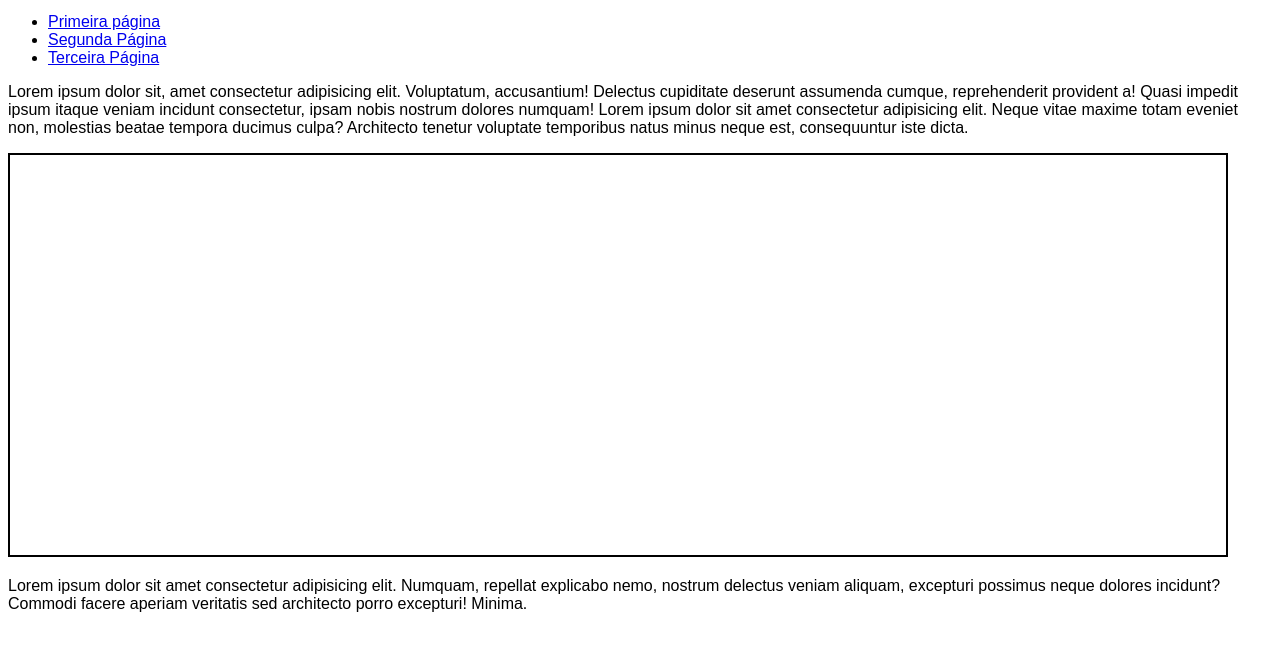
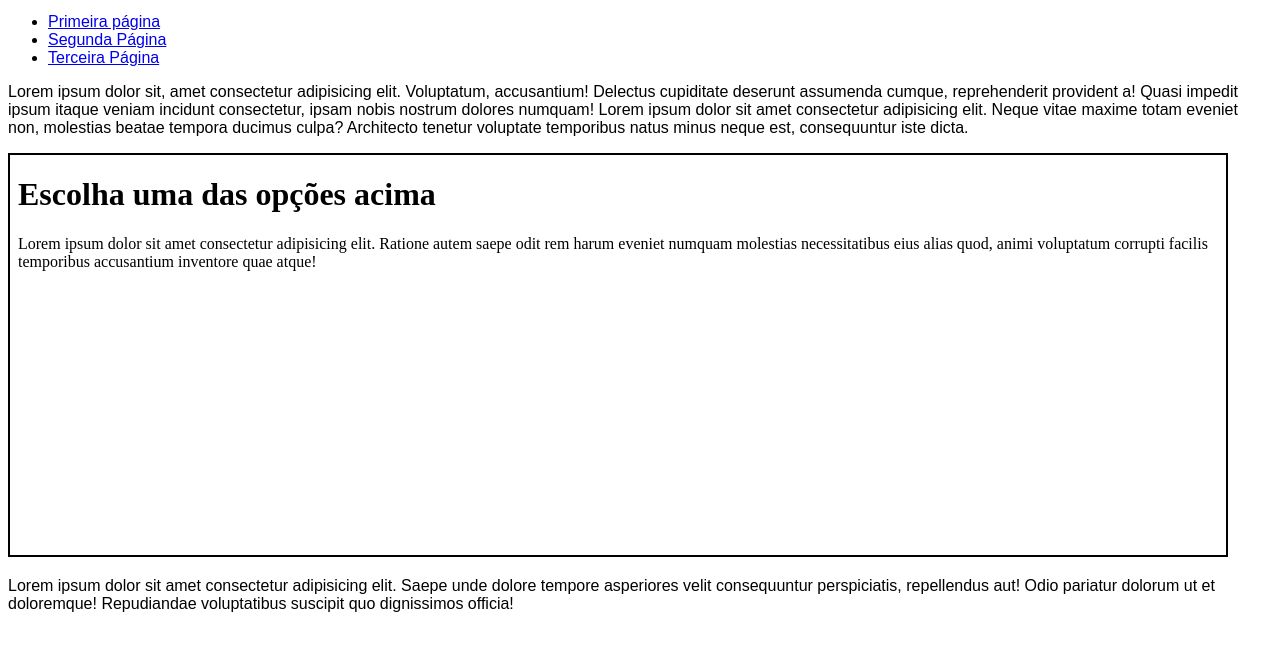
Before and after one commit to Brogson/HTML-CSS, a plain HTML site: page Exercícios/ex024/iframe003.html in a window 1280 px wide. Shown: the part 119-770 px from the top of the page. Drawn offline with Linux system fonts and the light colour scheme.

Commit message:
código dentro do iframe

```diff
--- a/Exercícios/ex024/iframe003.html
+++ b/Exercícios/ex024/iframe003.html
@@ -27,10 +27,11 @@
     </ul>
     <p>Lorem ipsum dolor sit, amet consectetur adipisicing elit. Voluptatum, accusantium! Delectus cupiditate deserunt assumenda cumque, reprehenderit provident a! Quasi impedit ipsum itaque veniam incidunt consectetur, ipsam nobis nostrum dolores numquam! Lorem ipsum dolor sit amet consectetur adipisicing elit. Neque vitae maxime totam eveniet non, molestias beatae tempora ducimus culpa? Architecto tenetur voluptate temporibus natus minus neque est, consequuntur iste dicta.
     </p>
-    <iframe id="tela" name="frame" frameborder="0">
+    <iframe id="tela" name="frame" srcdoc="<h1>Escolha uma das opções acima</h1>
+        <p>Lorem ipsum dolor sit amet consectetur adipisicing elit. Ratione autem saepe odit rem harum eveniet numquam molestias necessitatibus eius alias quod, animi voluptatum corrupti facilis temporibus accusantium inventore quae atque!</p>">
         <p>Infelizmente seu navegador não é compatível com isso
         </p>
     </iframe>
-    <p>Lorem ipsum dolor sit amet consectetur adipisicing elit. Numquam, repellat explicabo nemo, nostrum delectus veniam aliquam, excepturi possimus neque dolores incidunt? Commodi facere aperiam veritatis sed architecto porro excepturi! Minima.</p>
+    <p>Lorem ipsum dolor sit amet consectetur adipisicing elit. Saepe unde dolore tempore asperiores velit consequuntur perspiciatis, repellendus aut! Odio pariatur dolorum ut et doloremque! Repudiandae voluptatibus suscipit quo dignissimos officia!</p>
 </body>
 </html>
```
